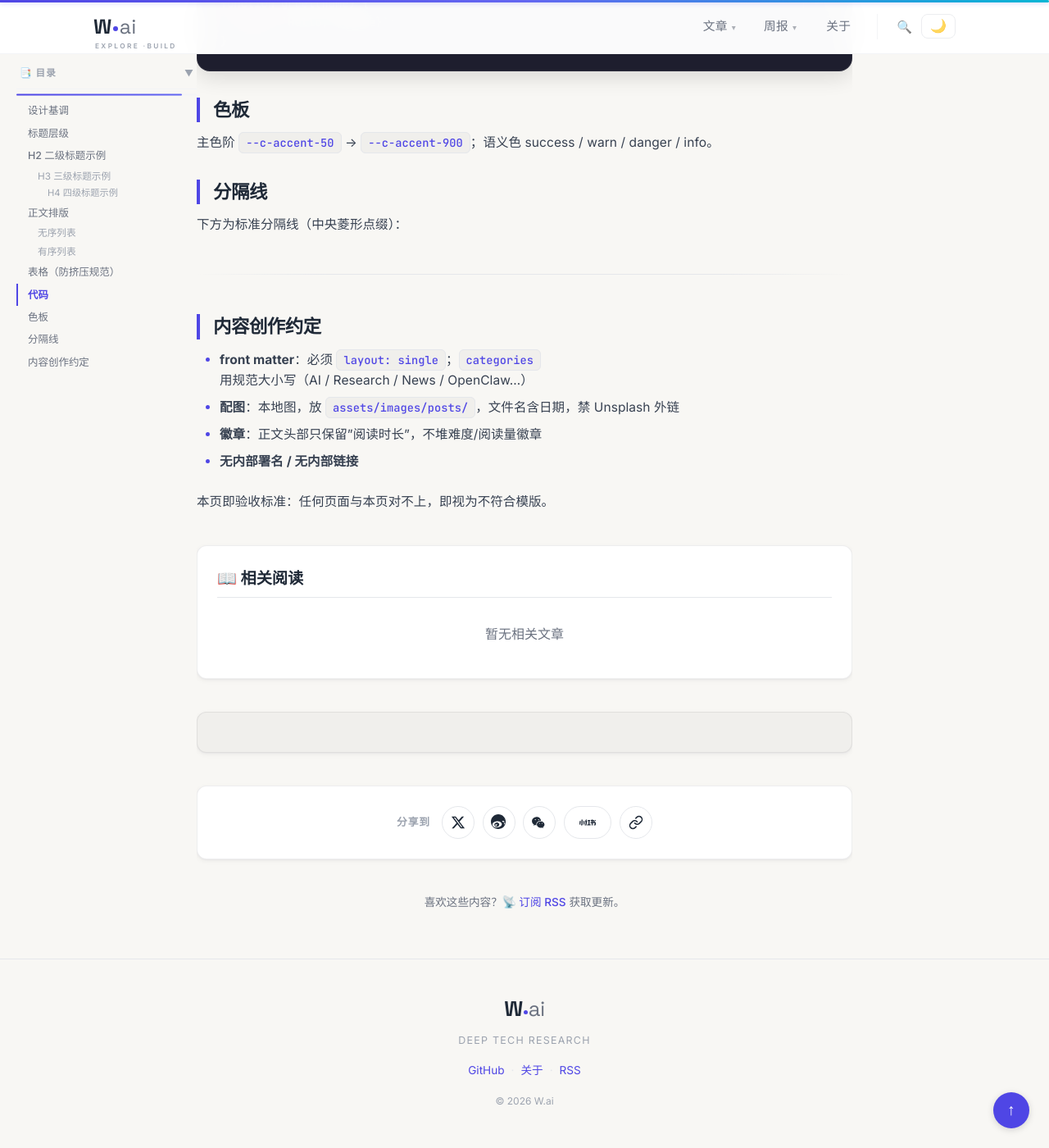
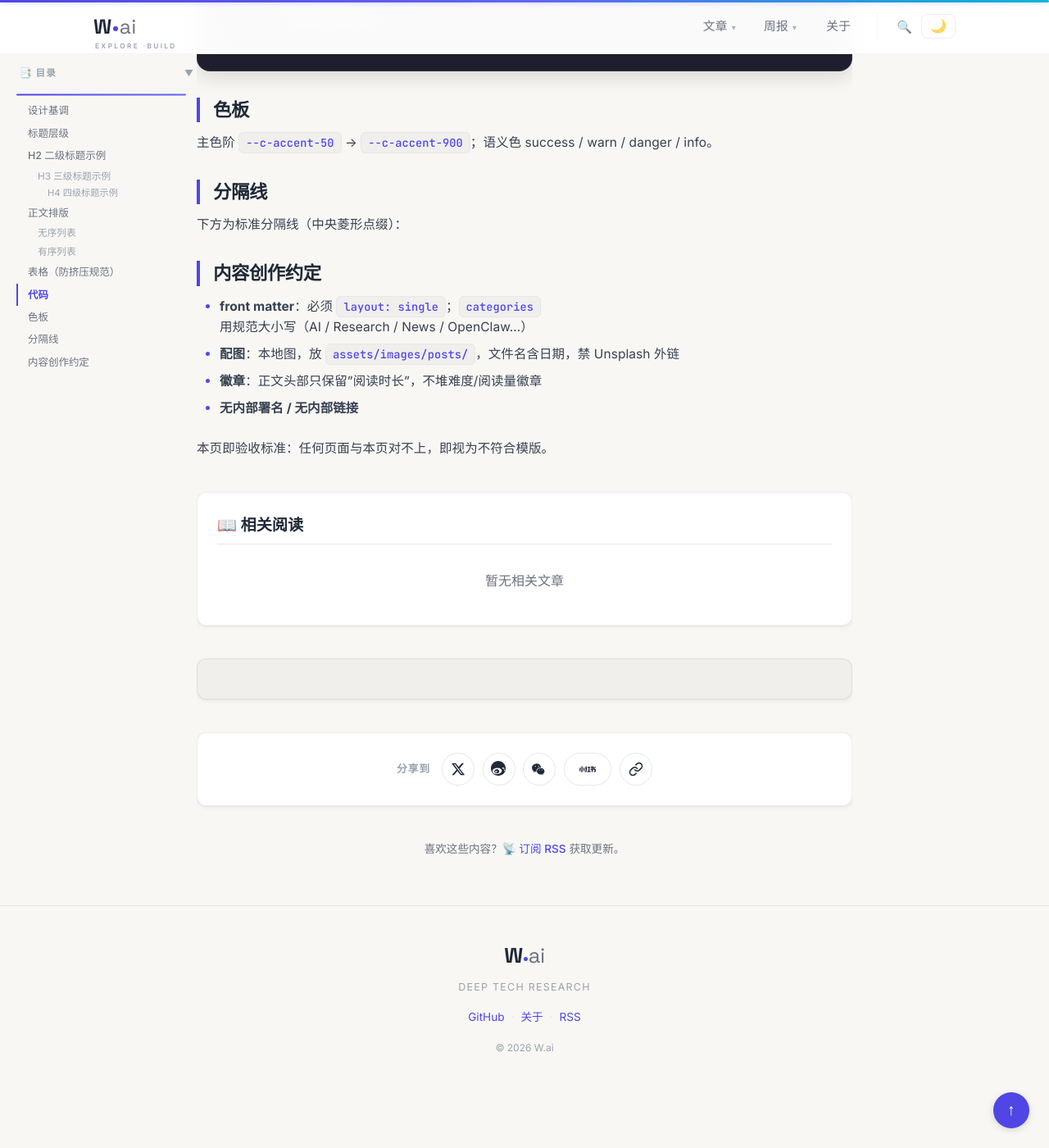
Before and after one commit to wujiaming88/wujiaming88.github.io, a Jekyll site: the page built from style-guide.md, in a window 1280 px wide and 1400 px high, scrolled down 2504 px. Shown: the whole window at 82% size. Built offline with Jekyll 4.4.1, drawn with Linux system fonts in a browser that asks for light colours.

Commit message:
style: 全局隐藏正文 <hr> 分隔线，去掉每个 H2 上方的细线

```diff
--- a/assets/post.css
+++ b/assets/post.css
@@ -1291,3 +1291,9 @@ html { scroll-behavior: smooth; }
   font-weight: 500;
 }
 .meta-badges--header { gap: 4px 14px; }
+
+/* —— 全局隐藏正文分隔线（老板要求 2026-06-23：去掉每个 H2 标题上方的 <hr> 细线，段间 --- 不再渲染成横线）—— */
+article.post .post-content hr,
+.post-content hr {
+  display: none !important;
+}
```
